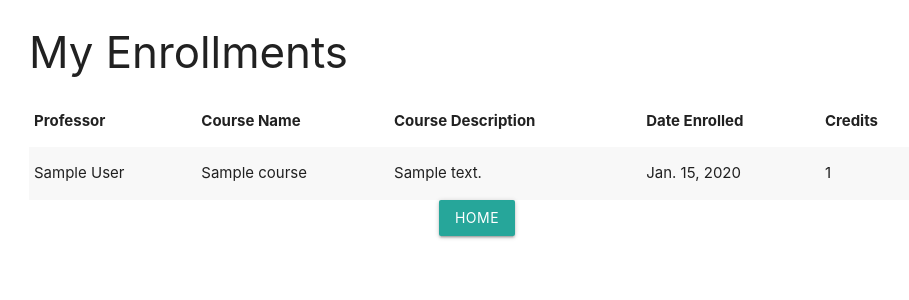
After one commit to sourab-akki/course_management_system, a Django app: page /enrollments/ in a window 1280 px wide. The commit adds this page. Shown: the top 300 px of the page, without its empty margins (163-1072 px from the left). Run offline with Django 3.2, Linux system fonts and the light colour scheme; a user stored in the database is signed in; tables that the repository leaves empty hold one stand-in row (values such as "Sample post"); parts of the project's set-up code (start-up, migrations or seed data) failed here and were passed over.

Commit message:
Giving the option to enroll the course for the student and showing the list of all student enrollments using sql inner join

```diff
--- a/CMS/CMS/urls.py
+++ b/CMS/CMS/urls.py
@@ -1,7 +1,7 @@
 from django.contrib import admin
 from django.urls import path
 
-from app.views import courses_list,professors_list,student_home,student_signup,professor_signup
+from app.views import enrollments_list,enroll_course,courses_list,professors_list,student_home,student_signup,professor_signup
 
 urlpatterns = [
     path('admin/', admin.site.urls),
@@ -10,4 +10,6 @@ urlpatterns = [
     path('student/home/', student_home, name='student_home'),
     path('professors/', professors_list, name='professors_list'),
     path('courses/', courses_list, name='courses_list'),
+    path('enroll/<int:course_id>/', enroll_course, name='enroll_course'),
+    path('enrollments/', enrollments_list, name='enrollments_list'),
 ]
--- a/CMS/app/models.py
+++ b/CMS/app/models.py
@@ -35,6 +35,5 @@ class Enrollment(models.Model):
     course = models.ForeignKey(Course, on_delete=models.CASCADE)
     date_enrolled = models.DateField()
 
-
     def __str__(self):
         return f"Enrollment: {self.student.username} in {self.course.course_name}"
--- a/CMS/app/templates/courses_list.html
+++ b/CMS/app/templates/courses_list.html
@@ -27,7 +27,10 @@
                     <td>{{ course.description }}</td>
                     <td>{{ course.credits }}</td>
                     <td>
-                        <a href="#" class="btn">Enroll Course</a>
+                        <form method="post" action="{% url 'enroll_course' course.id %}">
+                            {% csrf_token %}
+                            <button type="submit" class="btn">Enroll</button>
+                        </form>
                     </td>
                 </tr>
                 {% endfor %}
--- /dev/null
+++ b/CMS/app/templates/enrollments_list.html
@@ -0,0 +1,39 @@
+<!DOCTYPE html>
+<html lang="en">
+<head>
+    <meta charset="UTF-8">
+    <title>My Enrollments</title>
+    <link rel="stylesheet" href="https://cdnjs.cloudflare.com/ajax/libs/materialize/1.0.0/css/materialize.min.css">
+    <script src="https://cdnjs.cloudflare.com/ajax/libs/materialize/1.0.0/js/materialize.min.js"></script>
+</head>
+<body>
+    <div class="container">
+        <h3>My Enrollments</h3>
+        <table class="striped">
+            <thead>
+                <tr>
+                    <th>Professor</th>
+                    <th>Course Name</th>
+                    <th>Course Description</th>
+                    <th>Date Enrolled</th>
+                    <th>Credits</th>
+                </tr>
+            </thead>
+            <tbody>
+                {% for enrollment in enrollments %}
+                <tr>
+                    <td>{{ enrollment.course.professor.first_name }} {{ enrollment.course.professor.last_name }}</td>
+                    <td>{{ enrollment.course.course_name }}</td>
+                    <td>{{ enrollment.course.description }}</td>
+                    <td>{{ enrollment.date_enrolled }}</td>
+                    <td>{{ enrollment.course.credits }}</td>
+                </tr>
+                {% endfor %}
+            </tbody>
+        </table>
+        <div class="center">
+            <a href="{% url 'student_home' %}" class="btn">Home</a>
+        </div>
+    </div>
+</body>
+</html>
--- a/CMS/app/views.py
+++ b/CMS/app/views.py
@@ -1,8 +1,9 @@
-from django.shortcuts import render,redirect
+from django.shortcuts import render,redirect,get_object_or_404,Enrollment
 from django.contrib.auth import login
 from .forms import StudentSignupForm, ProfessorSignupForm
-from .models import Student, Professor,Course
-# Create your views here.
+from .models import Student, Professor,Course,Enrollment
+from django.utils import timezone
+
 
 def student_signup(request):
     if request.method == 'POST':
@@ -39,3 +40,13 @@ def professors_list(request):
 def courses_list(request):
     courses = Course.objects.all()
     return render(request, 'courses_list.html', {'courses': courses})
+
+
+def enroll_course(request, course_id):
+    course = get_object_or_404(Course, id=course_id)
+    Enrollment.objects.create(student=request.user, course=course, date_enrolled=timezone.now().date())
+    return redirect('student_home')
+
+def enrollments_list(request):
+    enrollments = Enrollment.objects.filter(student=request.user)
+    return render(request, 'enrollments_list.html', {'enrollments': enrollments})
```
